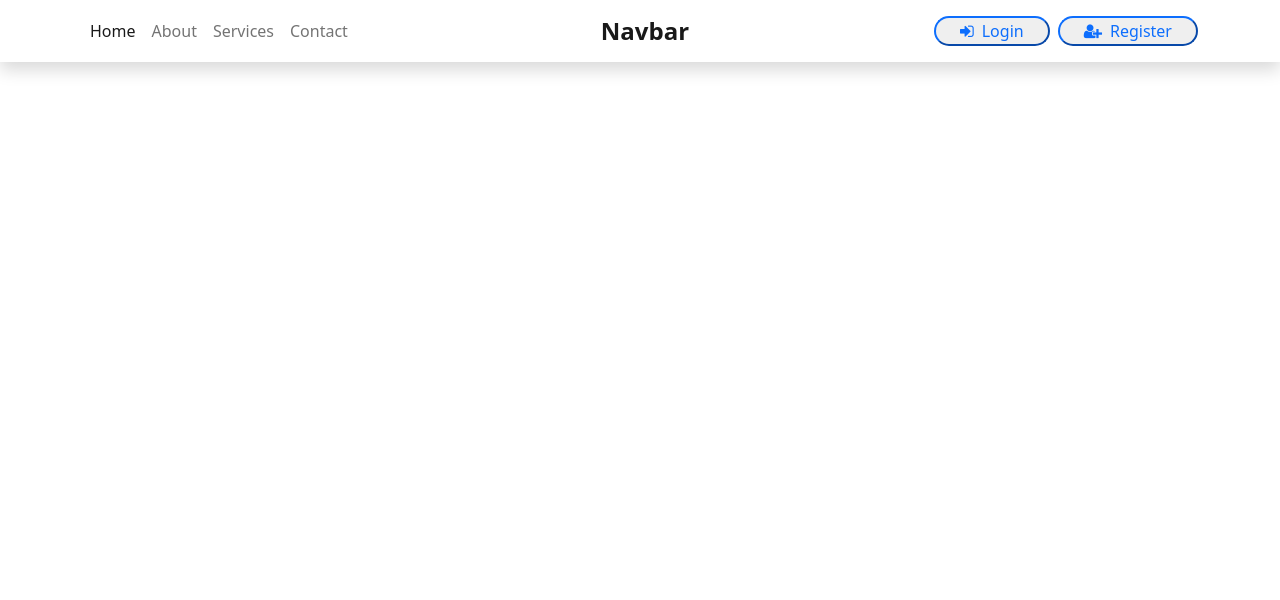
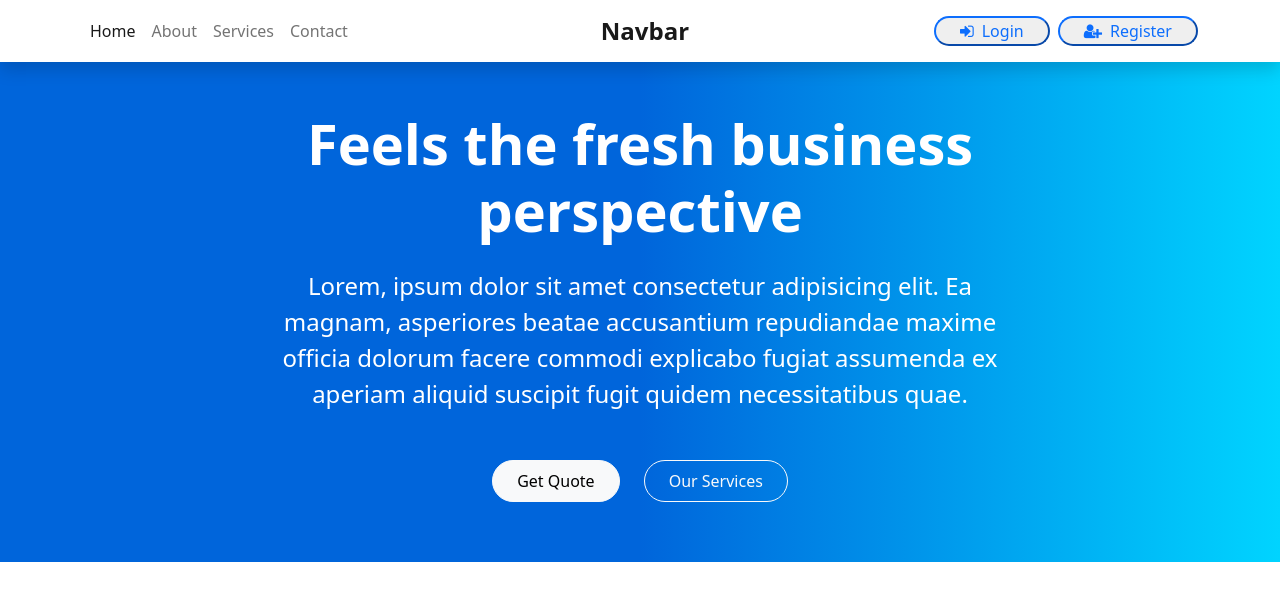
Before and after one commit to MeryAmun/mern-2021, a React (Create React App) app: page / in a window 1280 px wide. Shown: the top 600 px of the page. Built offline with nearby package versions, Linux system fonts and the light colour scheme.

Commit message:
home page done

```diff
--- /dev/null
+++ b/src/App.css
@@ -0,0 +1,10 @@
+/* Home */
+#home {
+  background: rgb(0, 101, 219);
+  background: linear-gradient(
+    90deg,
+    rgb(0, 101, 219) 50%,
+    rgba(0, 212, 255, 1) 100%
+  );
+  min-height: 500px;
+}
--- a/src/App.js
+++ b/src/App.js
@@ -1,3 +1,6 @@
+import './App.css'
+
+import Home from './components/Home'
 import Navbar from './components/Navbar'
 import React from 'react'
 
@@ -5,6 +8,7 @@ function App() {
   return (
     <>
       <Navbar />
+      <Home />
     </>
   )
 }
--- /dev/null
+++ b/src/components/Home.jsx
@@ -0,0 +1,33 @@
+import React from 'react'
+
+export default function Home() {
+  return (
+    <div>
+      <section id='home'>
+        <div className='container'>
+          <div className='row justify-content-center'>
+            <div className='col-md-8 mt-5'>
+              <h1 className='display-4 fw-bolder mb-4 text-center text-white'>
+                Feels the fresh business perspective
+              </h1>
+              <p className='lead text-center fs-4 mb-5 text-white'>
+                Lorem, ipsum dolor sit amet consectetur adipisicing elit. Ea
+                magnam, asperiores beatae accusantium repudiandae maxime officia
+                dolorum facere commodi explicabo fugiat assumenda ex aperiam
+                aliquid suscipit fugit quidem necessitatibus quae.
+              </p>
+              <div className='button d-flex justify-content-center'>
+                <button className='btn btn-light me-4 rounded-pill px-4 py-2'>
+                  Get Quote
+                </button>
+                <button className='btn btn-outline-light rounded-pill px-4 py-2'>
+                  Our Services
+                </button>
+              </div>
+            </div>
+          </div>
+        </div>
+      </section>
+    </div>
+  )
+}
```
